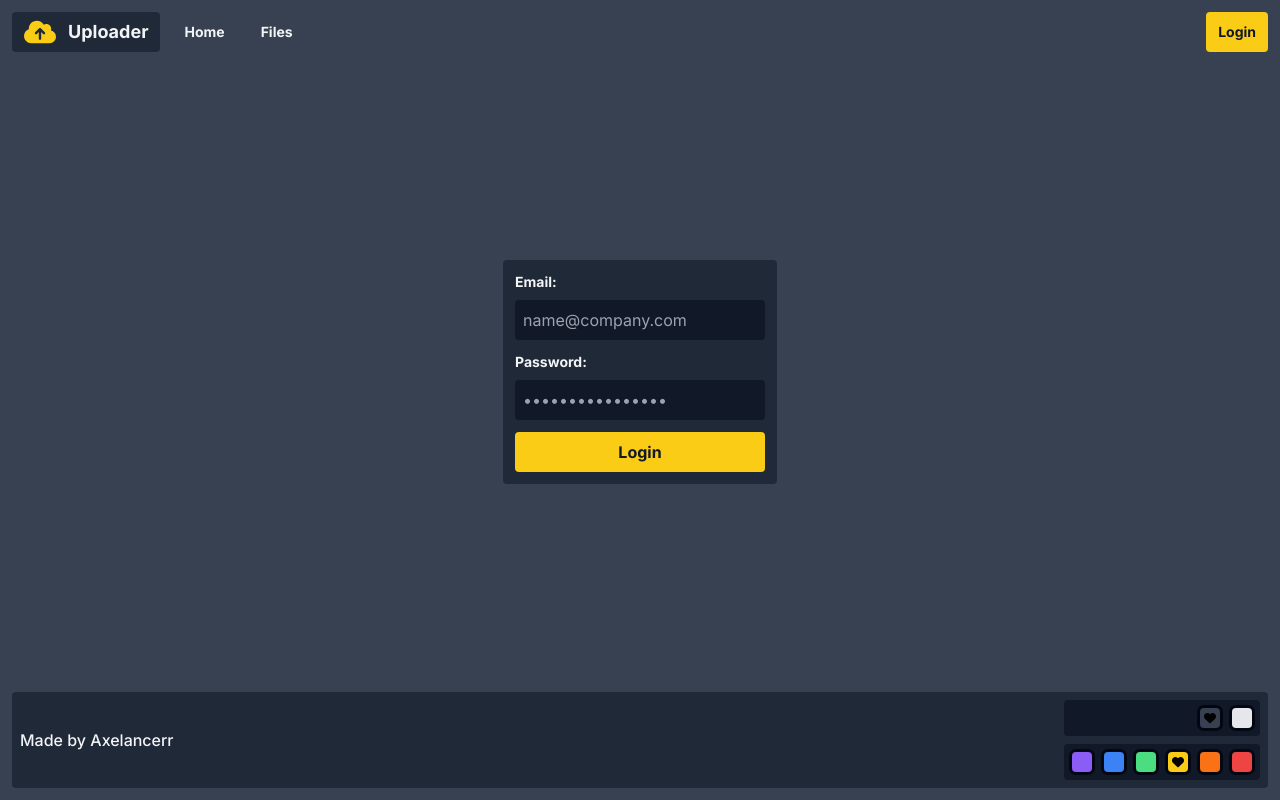
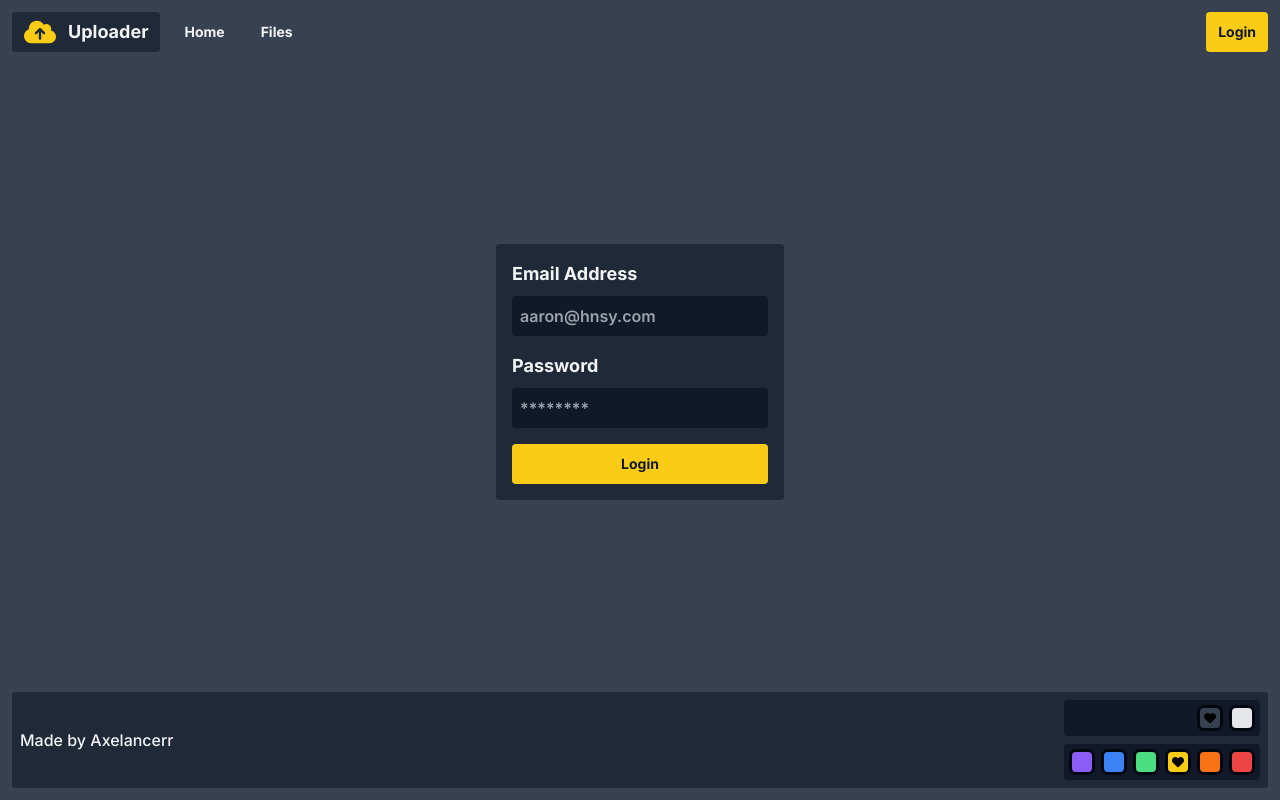
Before and after one commit to aaronhnsy/uploader, a Next.js app in the folder frontend/: page /login in a window 1280 px wide. Built offline with nearby package versions, Linux system fonts and the light colour scheme.

Commit message:
redo login form

```diff
--- a/frontend/src/app/login/page.tsx
+++ b/frontend/src/app/login/page.tsx
@@ -1,37 +1,43 @@
 import { clsx } from "clsx";
-import { login } from "./login";
 
 export default function Page() {
     return (
-        <div className="flex-1 flex items-center justify-center">
-            <form action={login} className="flex flex-col p-3 space-y-3 bg-colour-primary rounded">
-                <div className="space-y-2">
-                    <label htmlFor="email"
-                           className="block font-bold text-sm text-gray-100">
-                        Email:
+        <div className={clsx("flex-1", "flex", "items-center", "justify-center")}>
+            <form className={clsx(
+                "flex", "flex-col", "grow",
+                "p-4", "max-w-72", "space-y-4",
+                "bg-colour-primary", "rounded",
+            )}>
+                <div className={clsx("flex", "flex-col", "space-y-2")}>
+                    <label className={clsx("font-bold", "text-lg", "text-gray-100")} htmlFor="email">
+                        Email Address
                     </label>
-                    <input type="email" name="email" id="email" placeholder="name@company.com" required
-                           className="p-2 bg-colour-secondary rounded"/>
+                    <input className={clsx(
+                        "p-2",
+                        "font-semibold", "text-md", "text-gray-100",
+                        "bg-colour-secondary", "rounded",
+                    )} id="email" type="email" placeholder="aaron@hnsy.com"/>
                 </div>
-                <div className="space-y-2">
-                    <label htmlFor="password"
-                           className="block font-bold text-sm text-gray-100">
-                        Password:
+                <div className={clsx("flex", "flex-col", "space-y-2")}>
+                    <label className={clsx("font-bold", "text-lg", "text-gray-100")} htmlFor="password">
+                        Password
                     </label>
-                    <input type="password" name="password" id="password" placeholder="••••••••••••••••" required
-                           className="p-2 bg-colour-secondary rounded"/>
+                    <input className={clsx(
+                        "p-2",
+                        "font-semibold", "text-md", "text-gray-100",
+                        "bg-colour-secondary", "rounded",
+                    )} id="password" type="password" placeholder="********"/>
                 </div>
-                <button type="submit" aria-label="login"
-                        className={clsx(
-                            "c-button", "h-10",
-                            "font-bold", "text-md",
-                            "text-gray-900", "hover:text-gray-950",
-                            "bg-colour-accent-primary", "hover:bg-colour-accent-secondary",
-                            "u-ring-primary", "u-transition",
-                        )}>
-                    Login
+                <button className={clsx(
+                    "c-button", "h-10",
+                    "font-bold", "text-sm",
+                    "text-gray-900", "hover:text-gray-950",
+                    "bg-colour-accent-primary", "hover:bg-colour-accent-secondary",
+                    "u-ring-primary", "u-transition",
+                )} type="submit">Login
                 </button>
             </form>
         </div>
+
     );
 }
```
Also changed, not shown: 1 other file (tests, documents, lock files or other folders).
